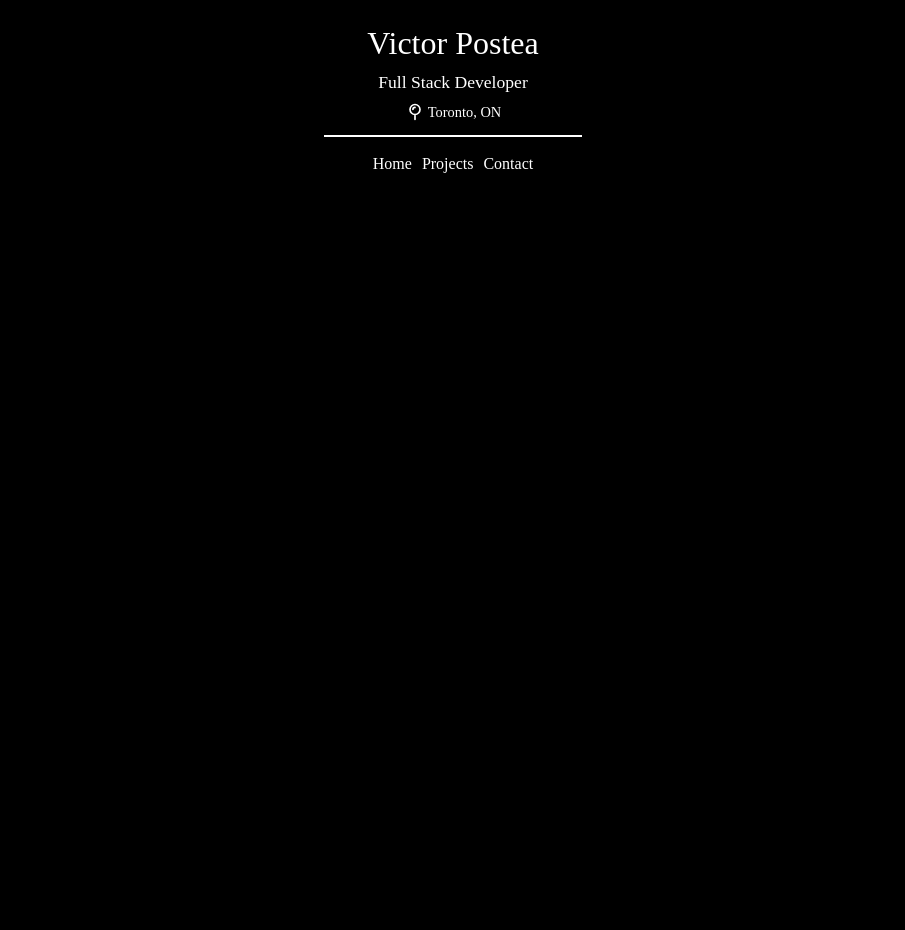
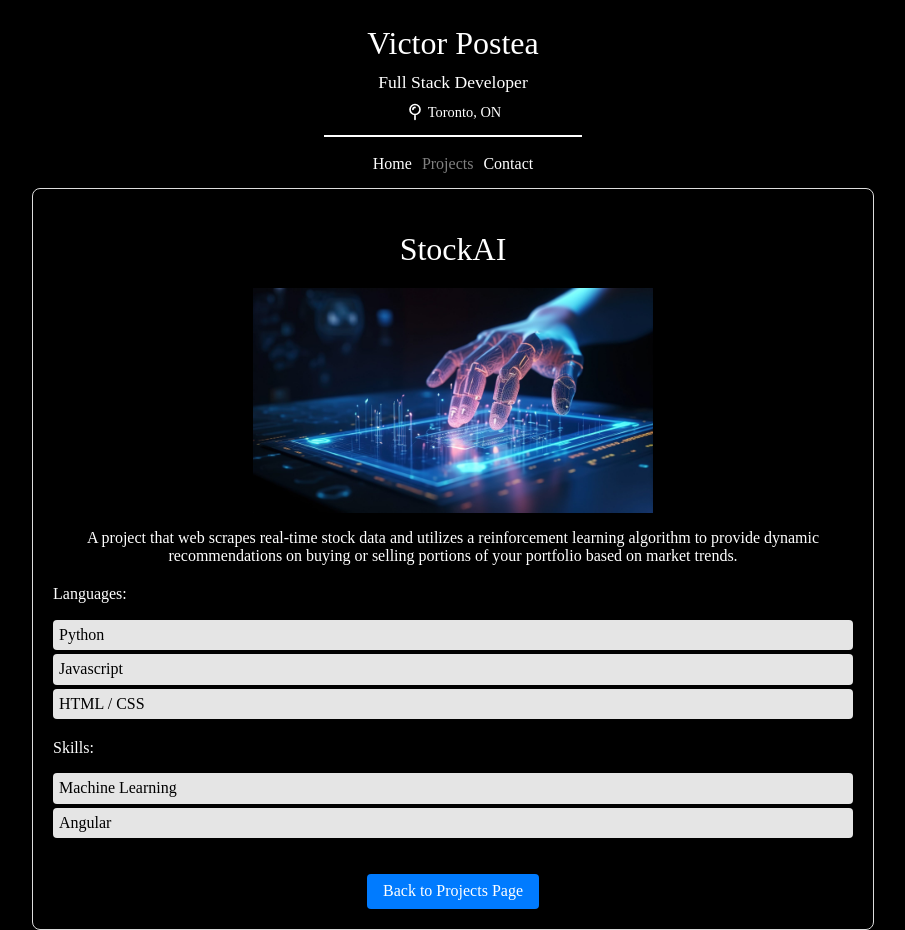
Before and after one commit to victorpostea/vpostea, an Angular app: page /projects/1 in a window 1280 px wide. Before the commit this address led to /. Shown: the whole page, without its empty margins (187-1092 px from the left). Before the commit the page ends 800 px from the top, so only its background shows below. Built offline with nearby package versions, Linux system fonts and the light colour scheme; a web font is replaced by a local one.

Commit message:
Update projects page, give each project its own page

```diff
--- a/src/app/app-routing.module.ts
+++ b/src/app/app-routing.module.ts
@@ -3,14 +3,16 @@ import { RouterModule, Routes } from '@angular/router';
 import { HomeComponent } from './home/home.component';
 import { ProjectsComponent } from './projects/projects.component';
 import { ContactComponent } from './contact/contact.component';
+import { ProjectDetailComponent } from './project-detail/project-detail.component'; // Import the ProjectDetailComponent
 
 const routes: Routes = [
   { path: 'home', component: HomeComponent },
   { path: 'projects', component: ProjectsComponent },
+  { path: 'projects/:id', component: ProjectDetailComponent }, // Add route for project details
   { path: 'contact', component: ContactComponent },
   { path: '', redirectTo: '/home', pathMatch: 'full' },  // Default route
+  { path: '**', redirectTo: '/home' }  // Wildcard route to redirect unknown paths
 ];
-
 
 @NgModule({
   imports: [RouterModule.forRoot(routes)],
--- a/src/app/app.module.ts
+++ b/src/app/app.module.ts
@@ -8,6 +8,7 @@ import { HomeComponent } from './home/home.component';
 import { ProjectsComponent } from './projects/projects.component';
 import { ContactComponent } from './contact/contact.component';
 import { HttpClientModule } from '@angular/common/http';
+import { ProjectDetailComponent } from './project-detail/project-detail.component';
 
 @NgModule({
   declarations: [
@@ -15,7 +16,8 @@ import { HttpClientModule } from '@angular/common/http';
     SiteHeaderComponent,
     HomeComponent,
     ProjectsComponent,
-    ContactComponent
+    ContactComponent,
+    ProjectDetailComponent
   ],
   imports: [
     BrowserModule,
--- /dev/null
+++ b/src/app/project-detail/project-detail.component.css
@@ -0,0 +1,96 @@
+.project-detail-container {
+    max-width: 800px;
+    margin: 0 auto; /* Centers the container */
+    padding: 20px;
+    border: 1px solid #ddd;
+    border-radius: 8px;
+    box-shadow: 0 4px 8px rgba(0, 0, 0, 0.1);
+    text-align: center; /* Centers text inside the container */
+}
+
+.project-image {
+    max-width: 400px;
+    width: 100%; /* Ensures the image scales down responsively */
+    height: auto; /* Maintains the aspect ratio */
+    margin: 0 auto; /* Centers the image */
+    display: block; /* Ensures centering works */
+}
+
+.project-detail-container h1 {
+    margin-bottom: 20px;
+}
+
+.project-detail-container ul {
+    list-style-type: none;
+    padding: 0;
+    margin-bottom: 16px;
+    text-align: left; /* Aligns list items to the left */
+}
+
+.project-detail-container li {
+    background-color: #e5e5e5;
+    margin: 4px 0;
+    padding: 6px;
+    border-radius: 4px;
+}
+
+.project-detail-container h4 {
+    margin-top: 20px;
+    margin-bottom: 10px;
+    text-align: left; /* Aligns section headers to the left */
+}
+
+.project-detail-container a {
+    display: inline-block;
+    margin-top: 20px;
+    margin-right: 10px; /* Adds space between buttons */
+    padding: 8px 16px;
+    background-color: #007bff;
+    color: white;
+    text-decoration: none;
+    border-radius: 4px;
+}
+
+.project-detail-container a.github {
+    background-color: #333;
+}
+
+.project-detail-container a.github:hover {
+    background-color: #1b1b1b;
+}
+
+.project-detail-container a.linkedin {
+    background-color: #0e76a8;
+}
+
+.project-detail-container a.linkedin:hover {
+    background-color: #064d74;
+}
+
+.project-detail-container a.live-project {
+    background-color: #28a745;
+}
+
+.project-detail-container a.live-project:hover {
+    background-color: #218838;
+}
+
+.project-detail-container a:hover {
+    background-color: #0056b3;
+}
+
+.back-button {
+    display: inline-block;
+    margin-top: 20px;
+    padding: 8px 16px;
+    background-color: #007bff;
+    color: white;
+    text-decoration: none;
+    border: none;
+    border-radius: 4px;
+    cursor: pointer;
+  }
+
+  .back-button:hover {
+    background-color: #0056b3;
+  }
--- /dev/null
+++ b/src/app/project-detail/project-detail.component.html
@@ -0,0 +1,34 @@
+<div class="project-detail-container">
+    <h1>{{ project?.name }}</h1>
+    <img [src]="project?.image" alt="{{ project?.name }}" class="project-image" style="max-width: 400px;">
+    <p>{{ project?.description }}</p>
+
+    <h4>Languages:</h4>
+    <ul>
+      <li *ngFor="let language of project?.languages">{{ language }}</li>
+    </ul>
+
+    <h4>Skills:</h4>
+    <ul>
+      <li *ngFor="let skill of project?.skills">{{ skill }}</li>
+    </ul>
+
+    <div *ngIf="project?.awards">
+      <h4>Awards:</h4>
+      <ul>
+        <li *ngFor="let award of project?.awards">{{ award }}</li>
+      </ul>
+    </div>
+
+    <!-- Button for GitHub -->
+    <a *ngIf="project?.githubLink" [href]="project?.githubLink" target="_blank" class="github">GitHub</a>
+
+    <!-- Button for LinkedIn -->
+    <a *ngIf="project?.linkedinLink" [href]="project?.linkedinLink" target="_blank" class="linkedin">LinkedIn</a>
+
+    <!-- Button for Live Project -->
+    <a *ngIf="project?.liveProjectLink" [href]="project?.liveProjectLink" target="_blank" class="live-project">View Live Project</a>
+
+    <!-- Button to go back to projects page-->
+    <button (click)="goBack()" class="back-button">Back to Projects Page</button>
+</div>
--- /dev/null
+++ b/src/app/project-detail/project-detail.component.ts
@@ -0,0 +1,38 @@
+import { Component, OnInit } from '@angular/core';
+import { ActivatedRoute, Router } from '@angular/router';
+import { HttpClient } from '@angular/common/http';
+
+interface Project {
+  id: number;
+  name: string;
+  description: string;
+  image: string;
+  languages: string[];
+  skills: string[];
+  githubLink?: string;
+  linkedinLink?: string;
+  liveProjectLink?: string;
+  awards?: string[];
+}
+
+@Component({
+  selector: 'app-project-detail',
+  templateUrl: './project-detail.component.html',
+  styleUrls: ['./project-detail.component.css']
+})
+export class ProjectDetailComponent implements OnInit {
+  project: Project | undefined;
+
+  constructor(private route: ActivatedRoute, private http: HttpClient, private router: Router) { }
+
+  ngOnInit(): void {
+    const projectId = Number(this.route.snapshot.paramMap.get('id'));
+    this.http.get<Project[]>('assets/projects.json').subscribe(data => {
+      this.project = data.find(project => project.id === projectId);
+    });
+  }
+
+  goBack(): void {
+    this.router.navigate(['/projects']);
+  }
+}
--- a/src/app/projects/projects.component.css
+++ b/src/app/projects/projects.component.css
@@ -1,11 +1,20 @@
+.projects-grid {
+    display: grid;
+    grid-template-columns: repeat(auto-fit, minmax(300px, 1fr));
+    gap: 20px;
+    margin: 20px;
+}
+
 .project-card {
     border: 1px solid #ddd;
     border-radius: 8px;
     padding: 16px;
-    margin-bottom: 20px;
     box-shadow: 0 4px 8px rgba(0, 0, 0, 0.1);
-    width: 300px;
-    margin-top: 10px;
+    transition: transform 0.2s;
+}
+
+.project-card:hover {
+    transform: translateY(-5px);
 }
 
 .project-card h2 {
--- a/src/app/projects/projects.component.html
+++ b/src/app/projects/projects.component.html
@@ -1,17 +1,8 @@
-<div *ngFor="let project of projects" class="project-card">
+<div class="projects-grid">
+  <div *ngFor="let project of projects" class="project-card" (click)="navigateToProjectDetail(project.id)">
     <h2>{{ project.name }}</h2>
     <img [src]="project.image" alt="{{ project.name }}" class="project-image">
     <p>{{ project.description }}</p>
-
-  <h4>Languages:</h4>
-  <ul>
-    <li *ngFor="let language of project.languages">{{ language }}</li>
-  </ul>
-
-  <h4>Skills:</h4>
-  <ul>
-    <li *ngFor="let skill of project.skills">{{ skill }}</li>
-  </ul>
 
     <!-- Add Awards Section Conditionally -->
     <div *ngIf="project.awards && project.awards.length > 0">
@@ -21,11 +12,7 @@
       </ul>
     </div>
 
-  <a
-      [href]="project.link || 'javascript:void(0)'"
-      [ngClass]="{'disabled': !project.link}"
-      (click)="project.link ? null : $event.preventDefault()"
-      target="_blank">
-      View Project
-  </a>
+    <!-- Button for more details -->
+    <button class="details-button" (click)="navigateToProjectDetail(project.id); $event.stopPropagation()">See More Details</button>
   </div>
+</div>
--- a/src/app/projects/projects.component.ts
+++ b/src/app/projects/projects.component.ts
@@ -1,5 +1,6 @@
 import { HttpClient } from '@angular/common/http';
 import { Component, OnInit } from '@angular/core';
+import { Router } from '@angular/router';
 
 interface Project {
   id: number;
@@ -20,11 +21,15 @@ interface Project {
 export class ProjectsComponent implements OnInit {
   projects: Project[] = [];
 
-  constructor(private http: HttpClient) { }
+  constructor(private http: HttpClient, private router: Router) { }
 
   ngOnInit(): void {
     this.http.get<Project[]>('assets/projects.json').subscribe(data => {
       this.projects = data;
     });
   }
+
+  navigateToProjectDetail(projectId: number): void {
+    this.router.navigate(['/projects', projectId]);
+  }
 }
--- a/src/assets/projects.json
+++ b/src/assets/projects.json
@@ -15,7 +15,8 @@
     "languages": ["Python", "R"],
     "skills": ["Web Scraping", "Statistical Anaylsis", "Quantum Computing"],
     "awards": ["1st Place at Western University's Quantum Engineering Hackathon - 2024"],
-      "link": "https://www.linkedin.com/in/victor-postea-070556298/details/projects/"
+    "githubLink": "https://github.com/victorpostea/Quantum-Hackathon",
+    "linkedinLink": "https://www.linkedin.com/in/victor-postea-070556298/details/projects/"
   },
   {
     "id": 2,
@@ -25,6 +26,6 @@
     "languages": ["Python"],
     "skills": ["Backend Development", "Arduino", "Engineering Design", "Circuits"],
     "awards": ["2nd Place at Western University's Engineering Design Showcase - 2023"],
-      "link": "https://www.linkedin.com/in/victor-postea-070556298/details/projects/"
+    "linkedinLink": "https://www.linkedin.com/in/victor-postea-070556298/details/projects/"
   }
 ]
--- a/src/styles.css
+++ b/src/styles.css
@@ -13,7 +13,7 @@ h1, h2, h3, h4, h5, p, a {
     font-style: normal;
 }
 
-ul {
+ul, button{
     font-family: "Zen Maru Gothic", serif;
     font-weight: 400;
     font-style: normal;
```
Also changed, not shown: 1 other file (tests, documents, lock files or other folders). Lines whose indentation alone changed are shown as unchanged.
